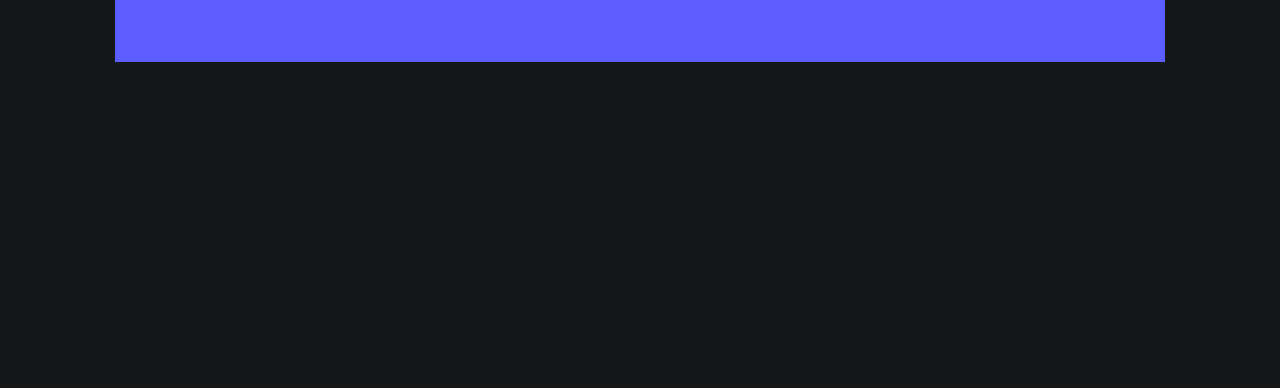
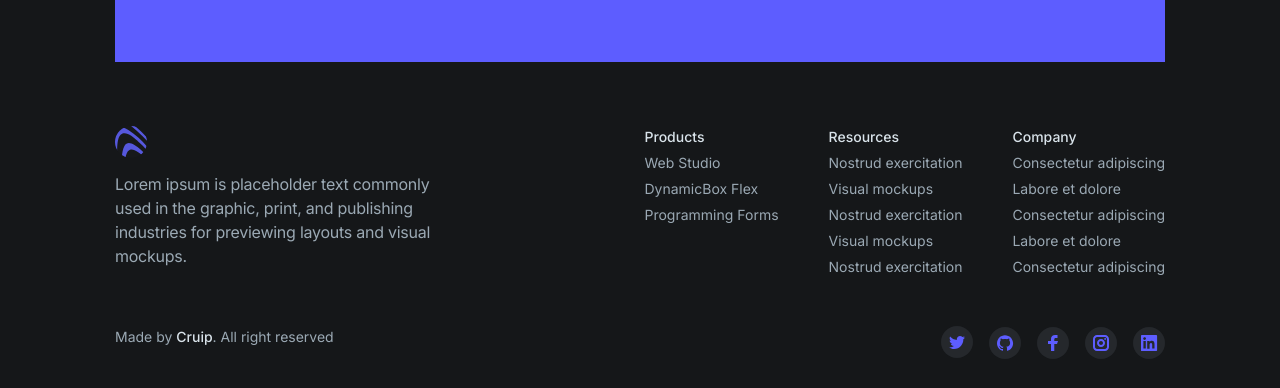
Before and after one commit to andriiafanasiev/Open, a plain HTML site: page index.html in a window 1280 px wide. Shown: the part 4652-5040 px from the top of the page. Before the commit the page ends 4744 px from the top, so only its background shows below. Drawn offline with Linux system fonts and the light colour scheme.

Commit message:
final main page

```diff
--- a/css/styles.css
+++ b/css/styles.css
@@ -343,7 +343,7 @@ h1 {
     padding: 24px;
     flex-direction: column;
     background-color: #25282C;
-
+    text-align: start;
 }
 
 .reviewp {
@@ -425,7 +425,7 @@ h1 {
     text-align: start;
 }
 
-.stayloop div input[type="email"] {
+.stayloop form input[type="email"] {
     border-radius: 2px;
     border: 1px solid #8D8DFF;
     background: #4B4ACF;
@@ -441,7 +441,7 @@ h1 {
 
 }
 
-.stayloop div input[type="submit"]{
+.stayloop form button[type="submit"]{
     border-radius: 2px;
 background: #F4F4FF;
 box-shadow: 0px 1px 3px 0px rgba(25, 32, 44, 0.04);
@@ -481,6 +481,85 @@ padding: 12px 32px ;
     line-height: 27px;
     letter-spacing: -0.25px;
 }
+
+.FAQ{
+    margin-top: 64px;
+    display: flex;
+    justify-content: space-between;
+}
+.footerlogo{
+    text-align: start;
+}
+.footerlogo img{
+    margin-bottom: 14px;
+}
+.footerlogo p {
+    color: #9BA9B4;
+font-family: Inter;
+font-size: 16px;
+font-style: normal;
+font-weight: 400;
+line-height: 24px;
+letter-spacing: -0.25px;
+margin-right: 169px;
+}
+
+.footertext{
+    text-align: start;
+    display: flex;
+    gap: 50px;
+}
+
+
+
+dt {
+    color: #D9E3EA;
+font-family: Inter;
+font-size: 14px;
+font-style: normal;
+font-weight: 500;
+line-height: 22px;
+}
+
+dl{
+    display: flex;
+    flex-direction: column;
+    gap: 4px;
+}
+
+dd{
+    color: #9BA9B4;
+font-family: Inter;
+font-size: 14px;
+font-style: normal;
+font-weight: 400;
+line-height: 22px;
+}
+
+.copiraits p {
+    color: #9BA9B4;
+font-family: Inter;
+font-size: 14px;
+font-style: normal;
+font-weight: 400;
+line-height: 22px;
+}
+
+.copi{
+    color: #D9E3EA;
+font-family: Inter;
+font-size: 14px;
+font-style: normal;
+font-weight: 500;
+line-height: 22px;
+}
+
+.footerfotr{
+    display: flex;
+    justify-content: space-between;
+    margin-top: 48px;
+}
+
 
 @media (max-width: 720px) {
     .moreSpeedDiv picture img {
--- a/index.html
+++ b/index.html
@@ -146,7 +146,8 @@
 							<img class="avatarreview" src="/img/Cards-icons/Reviewimage/Oval1.svg" alt="avatar">
 							<img src="/img/Cards-icons/Reviewimage/“.svg" alt="" class="blueforavtr">
 						</picture>
-						<p class="reviewp">— Open PRO lets me quickly get the insights I care about so that I can focus on my productive
+						<p class="reviewp">— Open PRO lets me quickly get the insights I care about so that I can focus
+							on my productive
 							work. I've had Open PRO for about 24 hours now and I honestly don't know how I functioned
 							without it before.</p>
 						<span class="rectangle"></span>
@@ -161,7 +162,8 @@
 							<img class="avatarreview" src="/img/Cards-icons/Reviewimage/Oval2.svg" alt="">
 							<img src="/img/Cards-icons/Reviewimage/“.svg" alt="" class="blueforavtr">
 						</picture>
-						<p class="reviewp">— Open PRO lets me quickly get the insights I care about so that I can focus on my productive
+						<p class="reviewp">— Open PRO lets me quickly get the insights I care about so that I can focus
+							on my productive
 							work. I've had Open PRO for about 24 hours now and I honestly don't know how I functioned
 							without it before.</p>
 						<span class="rectangle"></span>
@@ -176,7 +178,8 @@
 							<img class="avatarreview" src="/img/Cards-icons/Reviewimage/Oval3.svg" alt="">
 							<img src="/img/Cards-icons/Reviewimage/“.svg" alt="" class="blueforavtr">
 						</picture>
-						<p class="reviewp">— Open PRO lets me quickly get the insights I care about so that I can focus on my productive
+						<p class="reviewp">— Open PRO lets me quickly get the insights I care about so that I can focus
+							on my productive
 							work. I've had Open PRO for about 24 hours now and I honestly don't know how I functioned
 							without it before.</p>
 						<span class="rectangle"></span>
@@ -193,12 +196,67 @@
 					<h3>Stay in the loop</h3>
 					<p>Join our newsletter to get top news before anyone else.</p>
 				</div>
-				<div>
-					<input type="email" name="" id="" placeholder="Your best email…">
-					<input type="submit" value="Subscribe">
+				<form action="/submit" method="post">
+					<input type="email" name="email" id="" placeholder="Your best email…">
+					<button type="submit">Subscribe</button>
+				</form>
+			</section>
+		</main>
+		<footer>
+			<section class="FAQ">
+				<div class="footerlogo">
+					<img src="/img/Logo.svg" alt="logo">
+					<p>Lorem ipsum is placeholder text commonly<br> used in the graphic, print, and publishing<br>
+						industries for previewing layouts and visual<br> mockups.</p>
+				</div>
+				<div class="footertext">
+					<dl>
+						<dt>Products</dt>
+						<dd>Web Studio</dd>
+						<dd>DynamicBox Flex</dd>
+						<dd>Programming Forms</dd>
+					</dl>
+					<dl>
+						<dt>Resources</dt>
+						<dd>Nostrud exercitation</dd>
+						<dd>Visual mockups</dd>
+						<dd>Nostrud exercitation</dd>
+						<dd>Visual mockups</dd>
+						<dd>Nostrud exercitation</dd>
+					</dl>
+					<dl>
+						<dt>Company</dt>
+						<dd>Consectetur adipiscing</dd>
+						<dd>Labore et dolore</dd>
+						<dd>Consectetur adipiscing</dd>
+						<dd>Labore et dolore</dd>
+						<dd>Consectetur adipiscing</dd>
+					</dl>
 				</div>
 			</section>
-		</main>
+			<div class="footerfotr">
+				<div class="copiraits">
+					<p>Made by <span class="copi">Cruip</span>. All right reserved</p>
+				</div>
+				<div class="icons">
+					<svg xmlns="http://www.w3.org/2000/svg" width="224" height="33" viewBox="0 0 224 33" fill="none">
+						<rect width="32" height="32" rx="16" fill="#25282C"/>
+						<path d="M24 11.5C23.4 11.8 22.8 11.9 22.1 12C22.8 11.6 23.3 11 23.5 10.2C22.9 10.6 22.2 10.8 21.4 11C20.8 10.4 19.9 10 19 10C17.3 10 15.8 11.5 15.8 13.3C15.8 13.6 15.8 13.8 15.9 14C13.2 13.9 10.7 12.6 9.1 10.6C8.8 11.1 8.7 11.6 8.7 12.3C8.7 13.4 9.3 14.4 10.2 15C9.7 15 9.2 14.8 8.7 14.6C8.7 16.2 9.8 17.5 11.3 17.8C11 17.9 10.7 17.9 10.4 17.9C10.2 17.9 10 17.9 9.8 17.8C10.2 19.1 11.4 20.1 12.9 20.1C11.8 21 10.4 21.5 8.8 21.5C8.5 21.5 8.3 21.5 8 21.5C9.5 22.4 11.2 23 13 23C19 23 22.3 18 22.3 13.7C22.3 13.6 22.3 13.4 22.3 13.3C23 12.8 23.6 12.2 24 11.5Z" fill="#5D5DFF"/>
+						<rect x="48" y="1" width="32" height="32" rx="16" fill="#25282C"/>
+						<path fill-rule="evenodd" clip-rule="evenodd" d="M64 9.19995C59.6 9.19995 56 12.8 56 17.2C56 20.7 58.3 23.7 61.5 24.8C61.9 24.9 62 24.6 62 24.4C62 24.2 62 23.7 62 23C59.8 23.5 59.3 22 59.3 22C58.9 21.1 58.4 20.8 58.4 20.8C57.7 20.3 58.5 20.3 58.5 20.3C59.3 20.4 59.7 21.1 59.7 21.1C60.4 22.4 61.6 22 62 21.8C62.1 21.3 62.3 20.9 62.5 20.7C60.7 20.5 58.9 19.8 58.9 16.7C58.9 15.8 59.2 15.1 59.7 14.6C59.6 14.4 59.3 13.6 59.8 12.5C59.8 12.5 60.5 12.3 62 13.3C62.6 13.1 63.3 13 64 13C64.7 13 65.4 13.1 66 13.3C67.5 12.3 68.2 12.5 68.2 12.5C68.6 13.6 68.4 14.4 68.3 14.6C68.8 15.2 69.1 15.9 69.1 16.7C69.1 19.8 67.2 20.4 65.4 20.6C65.7 21 66 21.5 66 22.2C66 23.3 66 24.1 66 24.4C66 24.6 66.1 24.9 66.6 24.8C69.8 23.7 72.1 20.7 72.1 17.2C72 12.8 68.4 9.19995 64 9.19995Z" fill="#5D5DFF"/>
+						<rect x="96" y="1" width="32" height="32" rx="16" fill="#25282C"/>
+						<path d="M110.023 25L110 18H107V15H110V13C110 10.3008 111.672 9 114.079 9C115.233 9 116.224 9.08587 116.513 9.12425V11.9451L114.843 11.9458C113.533 11.9458 113.28 12.5681 113.28 13.4812V15H117L116 18H113.28V25H110.023Z" fill="#5D5DFF"/>
+						<rect x="144" y="1" width="32" height="32" rx="16" fill="#25282C"/>
+						<circle cx="164.145" cy="12.8919" r="0.96" fill="#5D5DFF"/>
+						<path fill-rule="evenodd" clip-rule="evenodd" d="M156 17C156 19.206 157.794 21 160 21C162.206 21 164 19.206 164 17C164 14.794 162.206 13 160 13C157.794 13 156 14.794 156 17ZM158 17C158 15.897 158.897 15 160 15C161.103 15 162 15.897 162 17C162 18.103 161.103 19 160 19C158.897 19 158 18.103 158 17Z" fill="#5D5DFF"/>
+						<path fill-rule="evenodd" clip-rule="evenodd" d="M156 25H164C166.056 25 168 23.056 168 21V13C168 10.944 166.056 9 164 9H156C153.944 9 152 10.944 152 13V21C152 23.056 153.944 25 156 25ZM154 13C154 12.065 155.065 11 156 11H164C164.935 11 166 12.065 166 13V21C166 21.935 164.935 23 164 23H156C155.047 23 154 21.953 154 21V13Z" fill="#5D5DFF"/>
+						<rect x="192" y="1" width="32" height="32" rx="16" fill="#25282C"/>
+						<path fill-rule="evenodd" clip-rule="evenodd" d="M200.7 9H215.3C215.7 9 216 9.3 216.1 9.7V24.3C216.1 24.7 215.8 25 215.4 25H200.7C200.3 25 200 24.7 200 24.4V9.7C200 9.3 200.3 9 200.7 9ZM202.4 22.6H204.7H204.8V15H202.4V22.6ZM203.6 14C202.8 14 202.2 13.3 202.2 12.6C202.2 11.8 202.8 11.2 203.6 11.2C204.4 11.2 205 11.8 205 12.6C204.9 13.3 204.3 14 203.6 14ZM211.2 22.6H213.5V18.4C213.5 16.4 213.1 14.8 210.7 14.8C209.6 14.8 208.8 15.4 208.5 16V15H206.2V22.7H208.6V18.9C208.6 17.9 208.8 16.9 210 16.9C211.2 16.9 211.2 18 211.2 18.9V22.6Z" fill="#5D5DFF"/>
+					</svg>
+				</div>
+			</div>
+		</footer>
+
 	</div>
 	<script src="/js/script.js"></script>
 </body>
```
Also changed, not shown: 1 other file.
